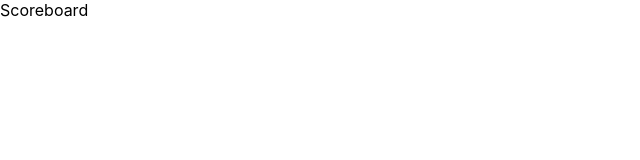
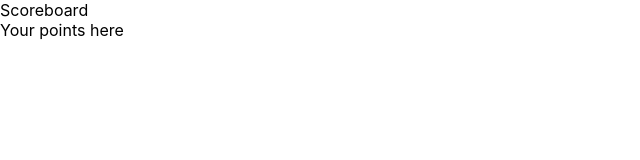
Before and after one commit to and-stuber/fohat_frontend, a React (Create React App) app: page /scoreboard in a window 1280 px wide. Shown: the top 160 px of the page, without its empty margins (0-640 px from the left). Built offline with nearby package versions, Linux system fonts and the light colour scheme.

Commit message:
Prebuild for Scoretable and Scoreboard

```diff
--- /dev/null
+++ b/src/components/Scoretable.jsx
@@ -0,0 +1,18 @@
+import React from 'react';
+import PropTypes from 'prop-types';
+
+const Scoretable = () => {
+
+  return(
+    <div>
+      Your points here
+    </div>
+  )
+}
+
+Scoretable.propTypes = {
+  asserts: PropTypes.number.isRequired,
+  score: PropTypes.number.isRequired,
+}
+
+export default Scoretable;
--- a/src/pages/Scoreboard/Scoreboard.jsx
+++ b/src/pages/Scoreboard/Scoreboard.jsx
@@ -1,9 +1,11 @@
 import React from 'react';
+import Scoretable from '../../components/Scoretable';
 
 const Scoreboard = () => {
   return(
     <div>
       Scoreboard
+      <Scoretable />
     </div>
   )
 }
```
